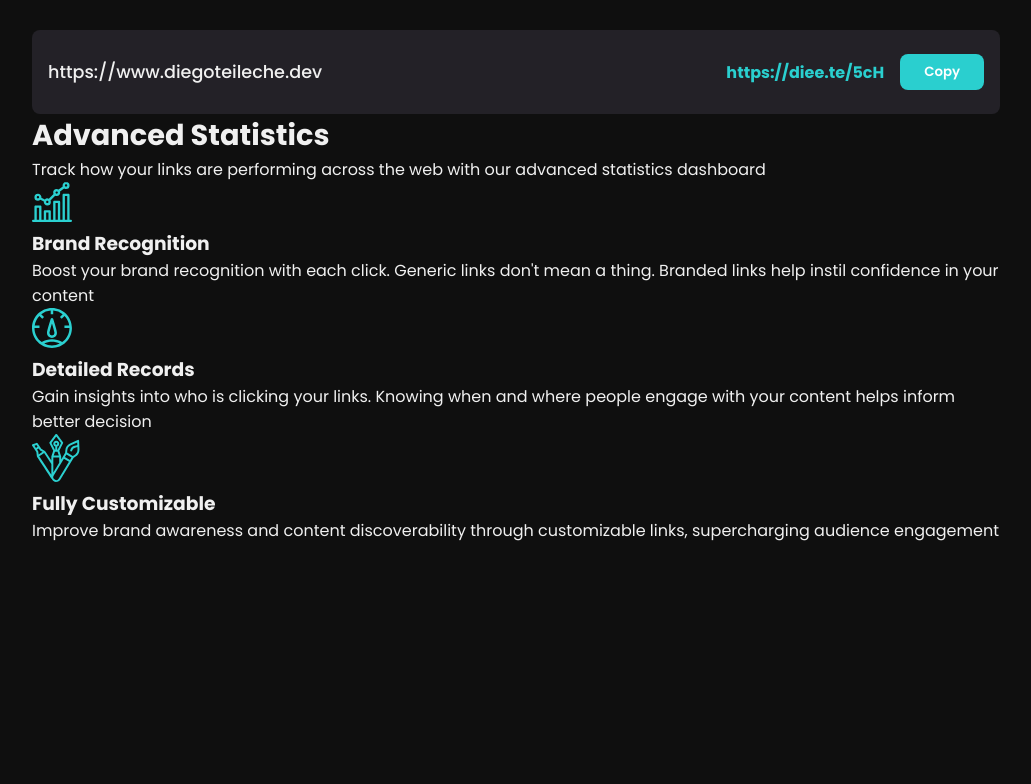
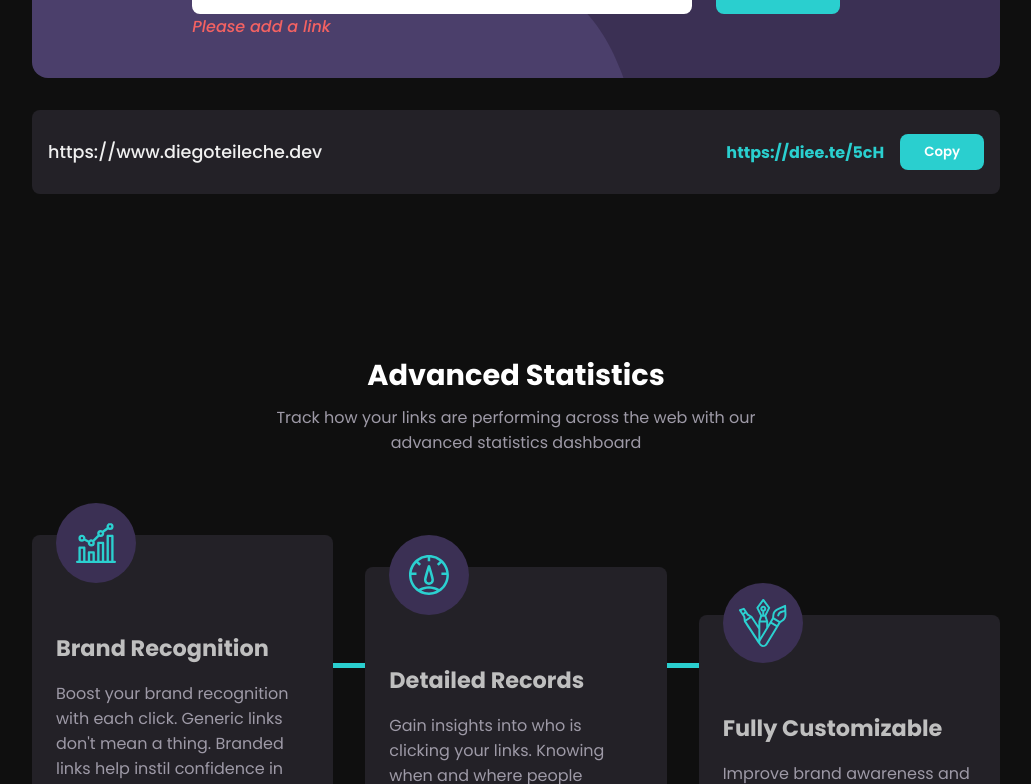
Before and after one commit to diego-teileche/shortcraft, a React (Vite) app: page / in a window 1280 px wide. Shown: the part 1016-1800 px from the top of the page, without its empty margins (124-1155 px from the left). Before the commit the page ends 1559 px from the top, so only its background shows below. Built offline with nearby package versions, Linux system fonts and the light colour scheme.

Commit message:
Statistics Section | Elements styles added

```diff
--- a/src/components/Statistic.tsx
+++ b/src/components/Statistic.tsx
@@ -17,12 +17,14 @@ const Statistic = () => {
 
 				<div className="statistics__cards">
 					<Card
+						className="brand"
 						image={BrandImg}
 						title="Brand Recognition"
 						description="Boost your brand recognition with each click. Generic links don't mean a thing. Branded links help instil confidence in your content"
 						alt="Brand Recognition Image"
 					/>
 					<Card
+						className="detailed"
 						image={DetailedImg}
 						title="Detailed Records"
 						description="Gain insights into who is clicking your links. Knowing when and where people engage with your content helps inform better decision"
--- a/src/index.css
+++ b/src/index.css
@@ -199,6 +199,7 @@ h2 {
   background-size: contain;
   border-radius: 1rem;
   margin-bottom: 2rem;
+  margin-top: 10rem;
 }
 
 .shorten__content .form .input-control {
@@ -273,6 +274,69 @@ input.error-input::placeholder {
   text-align: left;
   font-weight: 500;
   font-style: italic;
+}
+
+.statistics .statistics__title {
+  text-align: center;
+  max-width: 500px;
+  margin-inline: auto;
+  margin-bottom: 5rem;
+  margin-top: 10rem;
+}
+
+.statistics .statistics__title h2 {
+  color: var(--clr-neutral-100);
+  font-weight: 700;
+  margin-bottom: 0.5rem;
+}
+
+.statistics p {
+  color: var(--clr-neutral-300);
+}
+
+.statistics .statistics__cards {
+  position: relative;
+}
+
+.statistics .statistics__cards::after {
+  content: "";
+  position: absolute;
+  left: 50%;
+  top: 0;
+  height: 100%;
+  width: 5px;
+  background-color: var(--clr-primary-400);
+  z-index: -1;
+}
+
+.statistics .statistic__card {
+  background-color: var(--clr-neutral-500);
+  padding: 1rem 1.5rem 2rem;
+  border-radius: .5rem;
+  text-align: center;
+  position: relative;
+}
+
+.statistics .statistic__card:not(:last-child) {
+  margin-bottom: 4rem;
+}
+
+.statistics .statistic__card .img {
+  background-color: var(--clr-primary-500);
+  width: 80px;
+  height: 80px;
+  border-radius: 50%;
+  display: flex;
+  align-items: center;
+  justify-content: center;
+  margin-inline: auto;
+  transform: translateY(-3rem);
+}
+
+.statistics .statistic__card h3 {
+  color: var(--clr-neutral-200);
+  font-size: 1.4rem;
+  margin-bottom: 1rem;
 }
 
 @media (min-width: 768px) {
@@ -352,6 +416,7 @@ input.error-input::placeholder {
   .shorten__content {
     background: var(--clr-primary-500) url(./assets/bg-shorten-desktop.svg);
     background-size: cover;
+    margin-top: 5rem;
   }
 
   .shorten .form {
@@ -396,11 +461,51 @@ input.error-input::placeholder {
   .shorten .shorten__card .shorten__link a {
     margin-bottom: 0;
   }
+
+  .statistics .statistics__title {
+    margin-bottom: 10rem;
+  }
+
+  .statistics .statistics__cards {
+    display: grid;
+    grid-template-columns: repeat(3, 1fr);
+    gap: 2rem;
+    margin-bottom: 4rem;
+  }
+
+  .statistics .statistics__cards::after {
+    content: "";
+    position: absolute;
+    left: 0;
+    top: 3rem;
+    height: 5px;
+    width: 100%;
+  }
+
+  .statistics .statistic__card .img {
+    margin-inline: initial;
+  }
+
+  .statistics .statistic__card {
+    text-align: left;
+  }
+
+  .statistics .statistic__card:not(:last-child) {
+    margin-bottom: 0;
+  }
+
+  .statistics .brand {
+    transform: translateY(-5rem);
+  }
+
+  .statistics .detailed {
+    transform: translateY(-3rem);
+  }
 }
 
-@media (min-width: 1200px) {
+@media (min-width: 1024px) {
   .container {
-    width: 1000px;
+    width: 1100px;
   }
 
   .hero__image {
```
